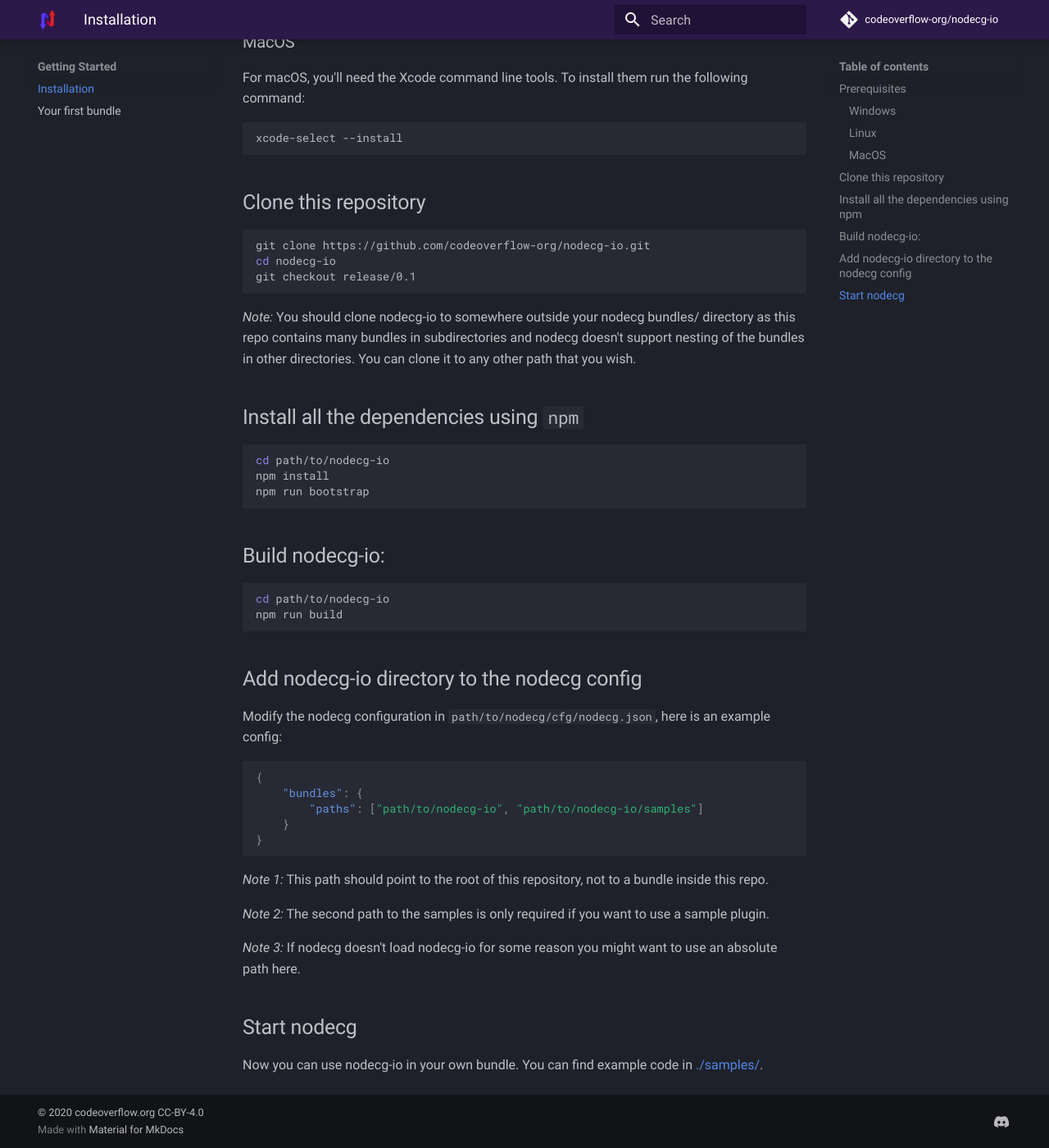
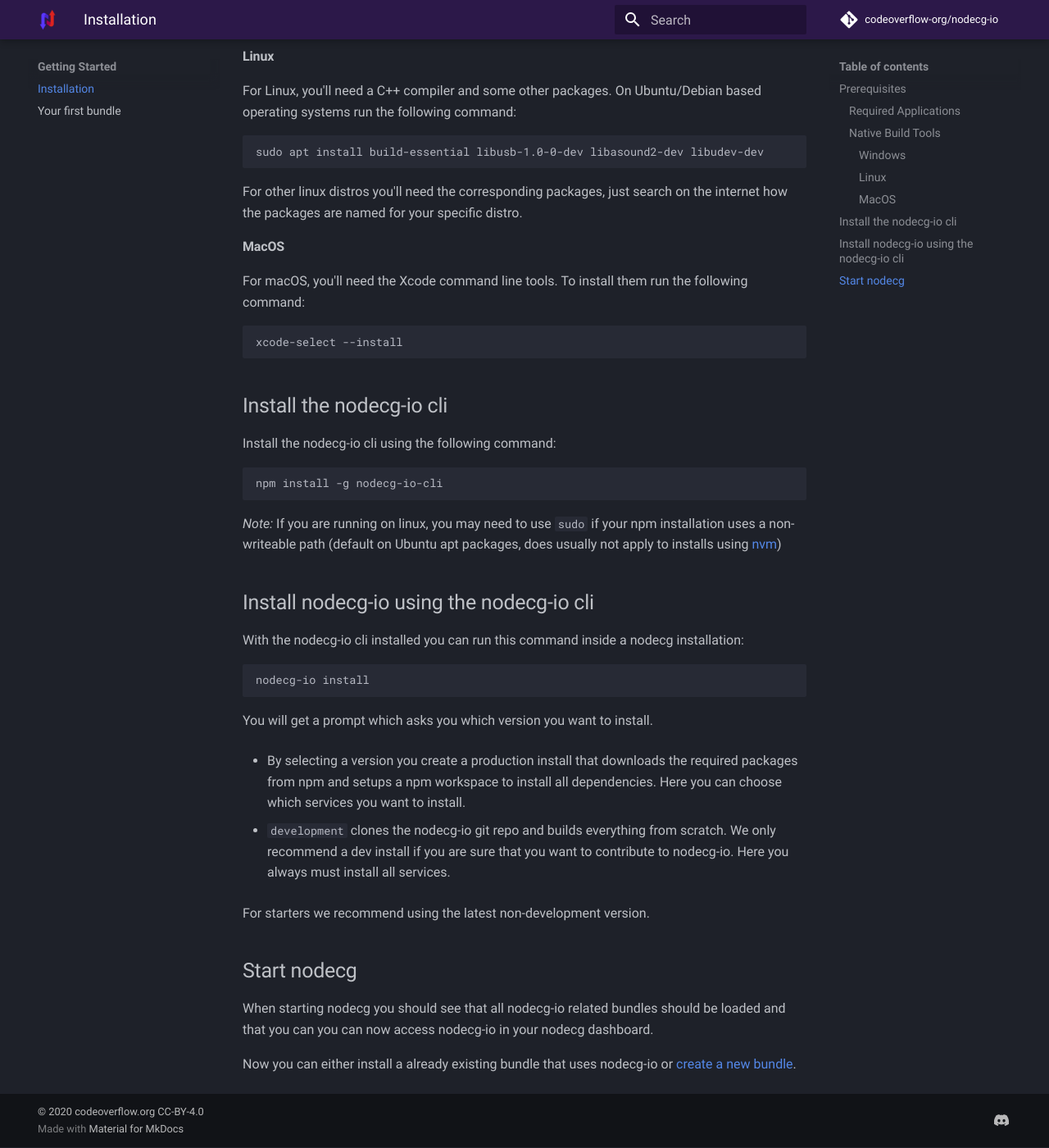
Before and after one commit to codeoverflow-org/nodecg-io-docs, an MkDocs documentation site: the page built from docs/getting_started/install.md, in a window 1280 px wide and 1400 px high, scrolled down 1015 px. Shown: the whole window at 82% size. Built offline with MkDocs 1.6.1 and Material for MkDocs 9.7.7, drawn with Linux system fonts in a browser that asks for light colours; comment, search, counter and statistics services are not loaded; the version menu is left out; some of the changed text lies outside the part shown.

Commit message:
Update install guide to use nodecg-io cli
Updates the installation guide to use the nodecg-io [cli](https://github.com/codeoverflow-org/nodecg-io-cli) as discussed in https://github.com/codeoverflow-org/nodecg-io/issues/227

````diff
--- a/docs/getting_started/install.md
+++ b/docs/getting_started/install.md
@@ -2,18 +2,26 @@
 
 ## Prerequisites
 
-In order to download necessary tools, clone the repository, and install dependencies via `npm` you need network access.
+In order to download necessary tools, and install nodecg-io using the cli you need network access.
+
+### Required Applications
 
 You'll need the following tools:
 
 -   [Git](https://git-scm.com)
 -   [Node.JS](https://nodejs.org/en/) v12.0.0 or newer
 -   [Npm](https://www.npmjs.com/get-npm) 7.0.0 or newer
--   [NodeCG](https://nodecg.dev/) 1.4.0 or newer
+-   [NodeCG](https://nodecg.dev/) 1.4.0 or newer (1.7.0 or higher recommended)
 
-You'll also need operating system dependant tools for native modules like StreamDeck and Midi:
+### Native Build Tools
 
-### Windows
+Some services depend on packages that require native build tools. You _ONLY_ need to install these if you want to use a service that depends on native modules or if you want to install a development version.
+
+The services that require these include StreamDeck, Midi and Serial. Please note that this list might not be up to date.
+
+Here's how to install the native build tools on the most popular operating systems, if you need them:
+
+#### Windows
 
 For Windows, you'll need the Visual Studio Build Tools, if you have Visual Studio installed you should already have them.
 If you don't have Visual Studio just install the Visual Studio Build Tools by running the following command as an __Administrator__:
@@ -22,7 +30,7 @@
 npm install -g windows-build-tools
 ```
 
-### Linux
+#### Linux
 
 For Linux, you'll need a C++ compiler and some other packages. On Ubuntu/Debian based operating systems run the following command:
 
@@ -32,7 +40,7 @@
 
 For other linux distros you'll need the corresponding packages, just search on the internet how the packages are named for your specific distro.
 
-### MacOS
+#### MacOS
 
 For macOS, you'll need the Xcode command line tools. To install them run the following command:
 
@@ -40,49 +48,35 @@
 xcode-select --install
 ```
 
-## Clone this repository
+## Install the nodecg-io cli
+
+Install the nodecg-io cli using the following command:
 
 ```shell
-git clone https://github.com/codeoverflow-org/nodecg-io.git
-cd nodecg-io
-git checkout release/0.1
+npm install -g nodecg-io-cli
 ```
 
-_Note:_ You should clone nodecg-io to somewhere outside your nodecg bundles/ directory as this repo contains many bundles in subdirectories and nodecg doesn't support nesting of the bundles in other directories. You can clone it to any other path that you wish.
+_Note:_ If you are running on linux, you may need to use `sudo` if your npm installation uses a non-writeable path (default on Ubuntu apt packages, does usually not apply to installs using [nvm](https://github.com/nvm-sh/nvm))
 
-## Install all the dependencies using `npm`
+
+## Install nodecg-io using the nodecg-io cli
+
+With the nodecg-io cli installed you can run this command inside a nodecg installation:
 
 ```shell
-cd path/to/nodecg-io
-npm install
-npm run bootstrap
+nodecg-io install
 ```
 
-## Build nodecg-io:
+You will get a prompt which asks you which version you want to install.
 
-```shell
-cd path/to/nodecg-io
-npm run build
-```
+- By selecting a version you create a production install that downloads the required packages from npm and setups a npm workspace to install all dependencies. Here you can choose which services you want to install.
 
-## Add nodecg-io directory to the nodecg config
+- `development` clones the nodecg-io git repo and builds everything from scratch. We only recommend a dev install if you are sure that you want to contribute to nodecg-io. Here you always must install all services.
 
-Modify the nodecg configuration in `path/to/nodecg/cfg/nodecg.json`, here is an example config:
-
-```json
-{
-    "bundles": {
-        "paths": ["path/to/nodecg-io", "path/to/nodecg-io/samples"]
-    }
-}
-```
-
-_Note 1:_ This path should point to the root of this repository, not to a bundle inside this repo.
-
-_Note 2:_ The second path to the samples is only required if you want to use a sample plugin.
-
-_Note 3:_ If nodecg doesn't load nodecg-io for some reason you might want to use an absolute path here.
+For starters we recommend using the latest non-development version.
 
 ## Start nodecg
 
-Now you can use nodecg-io in your own bundle. You can find example code in [./samples/](https://github.com/codeoverflow-org/nodecg-io/tree/master/samples/).
+When starting nodecg you should see that all nodecg-io related bundles should be loaded and that you can you can now access nodecg-io in your nodecg dashboard.
+
+Now you can either install a already existing bundle that uses nodecg-io or [create a new bundle](./create_bundle.md).
````
